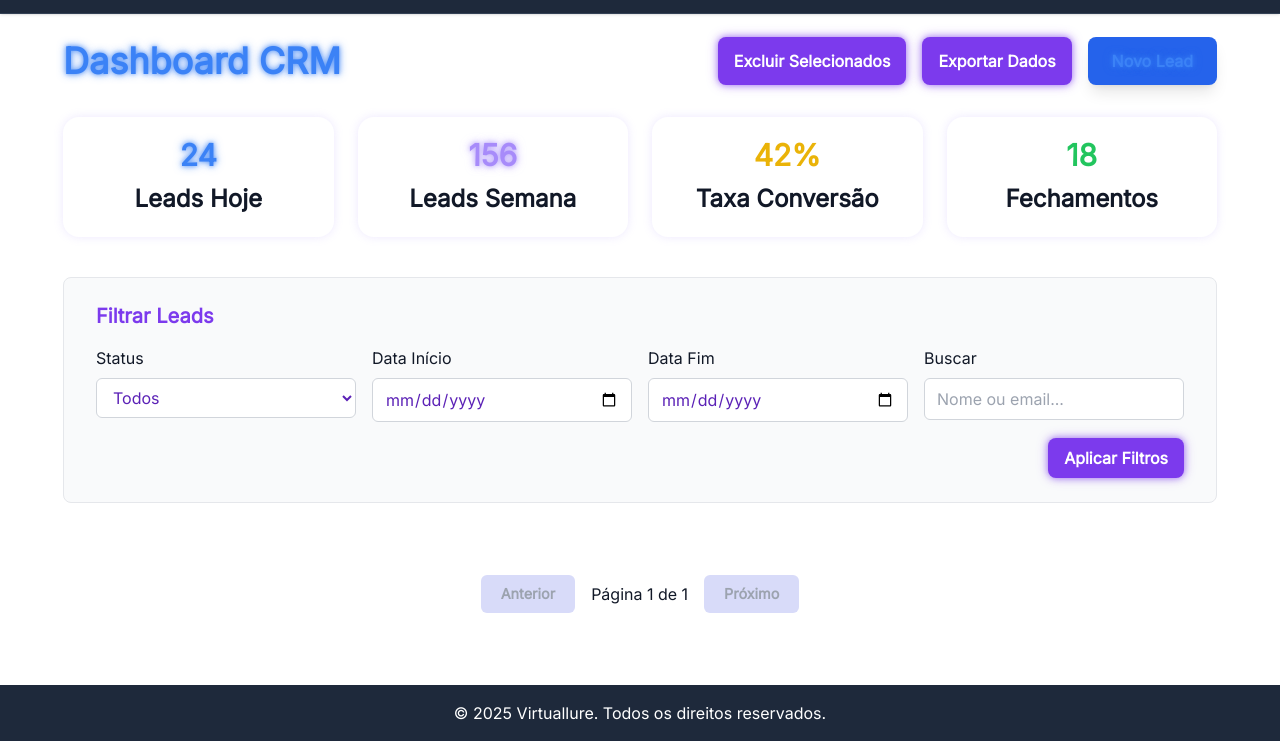
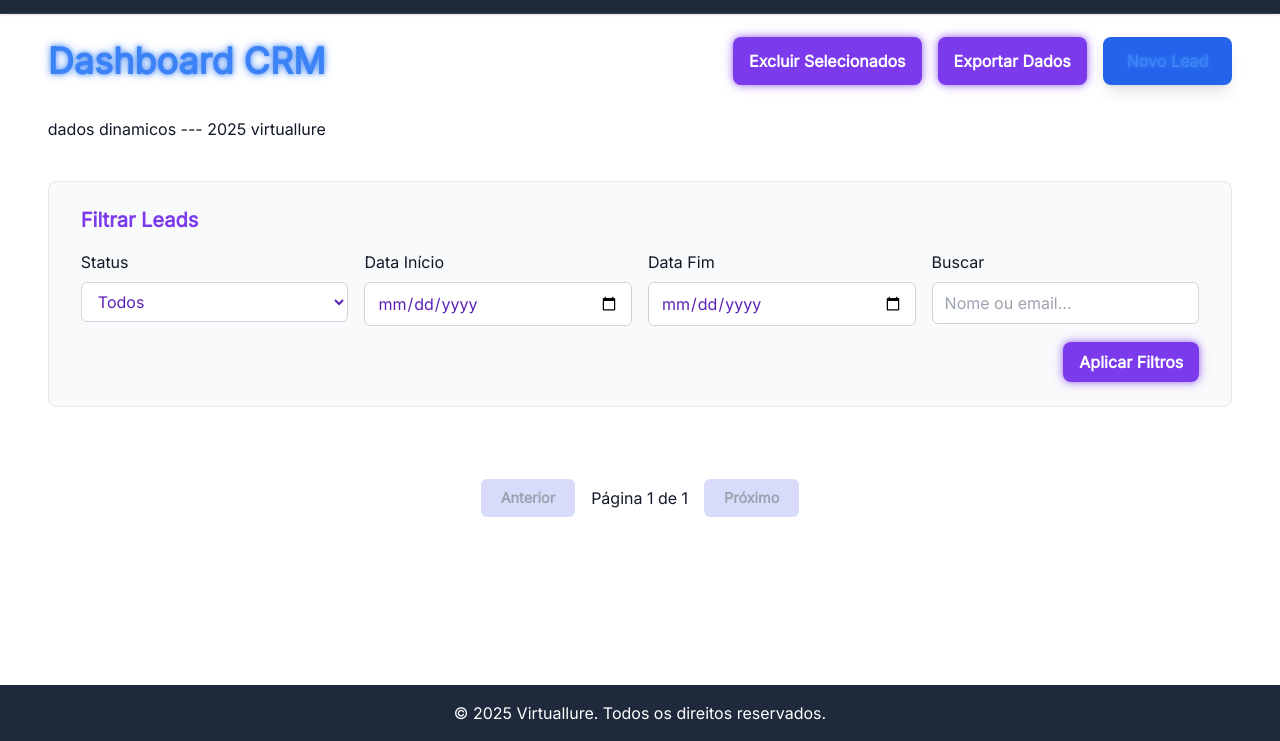
Before and after one commit to 1NaBase/desenvolvimento-teste, a React app: page pages/index.html in a window 1280 px wide. Shown: the part 59-800 px from the top of the page. Built offline with nearby package versions, Linux system fonts and the light colour scheme; no server answers.

Commit message:
Update index.html

```diff
--- a/pages/index.html
+++ b/pages/index.html
@@ -69,10 +69,7 @@
 
   <!-- Stats Overview -->
   <section class="grid grid-cols-1 md:grid-cols-4 gap-6 mb-10">
-    <div class="stat-card"><div class="text-3xl font-bold neon-blue mb-2" id="leads-hoje">24</div><div>Leads Hoje</div></div>
-    <div class="stat-card"><div class="text-3xl font-bold neon-purple mb-2" id="leads-semana">156</div><div>Leads Semana</div></div>
-    <div class="stat-card"><div class="text-3xl font-bold text-yellow-500 mb-2" id="taxa-conversao">42%</div><div>Taxa Conversão</div></div>
-    <div class="stat-card"><div class="text-3xl font-bold text-green-500 mb-2" id="fechamentos">18</div><div>Fechamentos</div></div>
+        dados dinamicos --- 2025 virtuallure
   </section>
 
   <!-- Filter Section -->
```
